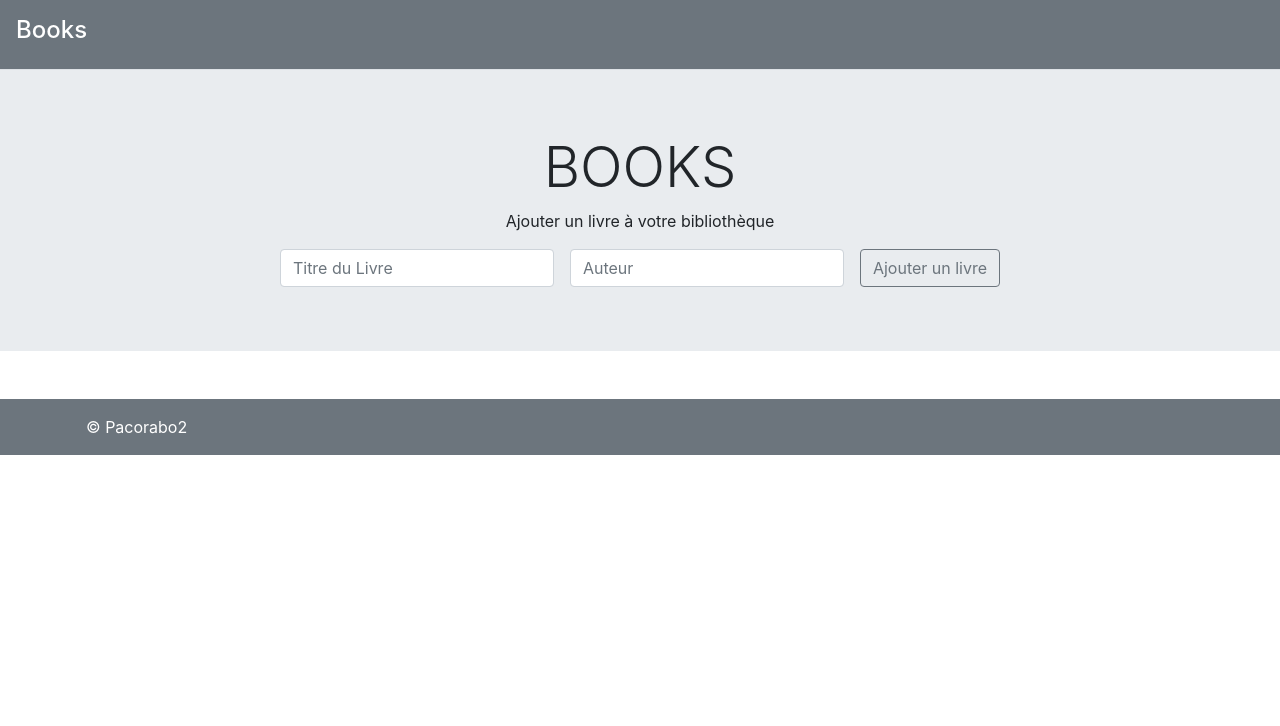
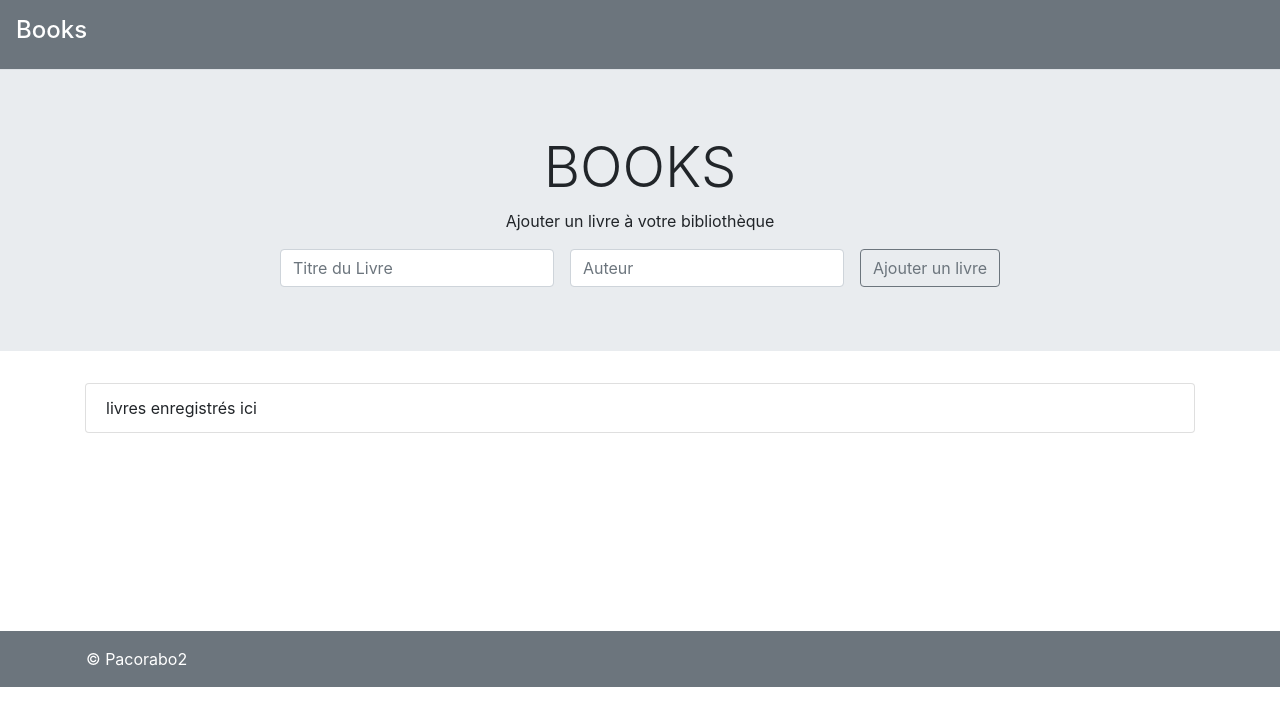
Before and after one commit to Pacorabo2/books, a React (Create React App) app: page / in a window 1280 px wide. Shown: the top 726 px of the page. Built offline with nearby package versions, Linux system fonts and the light colour scheme.

Commit message:
List-book

```diff
--- a/src/containers/AddBooks.js
+++ b/src/containers/AddBooks.js
@@ -31,6 +31,18 @@ const AddBooks = () => {
           </form>
         </div>
       </div>
+      <div className="container" style={{minHeight: '200px'}}>
+        <div className="row">
+          <div className="col-md-12">
+            <ul className="list-group">
+              <li className="list-group-item list-group-light d-flex justify-content-between">
+                livres enregistrés ici
+              </li>
+            </ul>
+          </div>
+        </div>
+
+      </div>
     </main>
   )
 }
```
Also changed, not shown: 1 other file (tests, documents, lock files or other folders).
